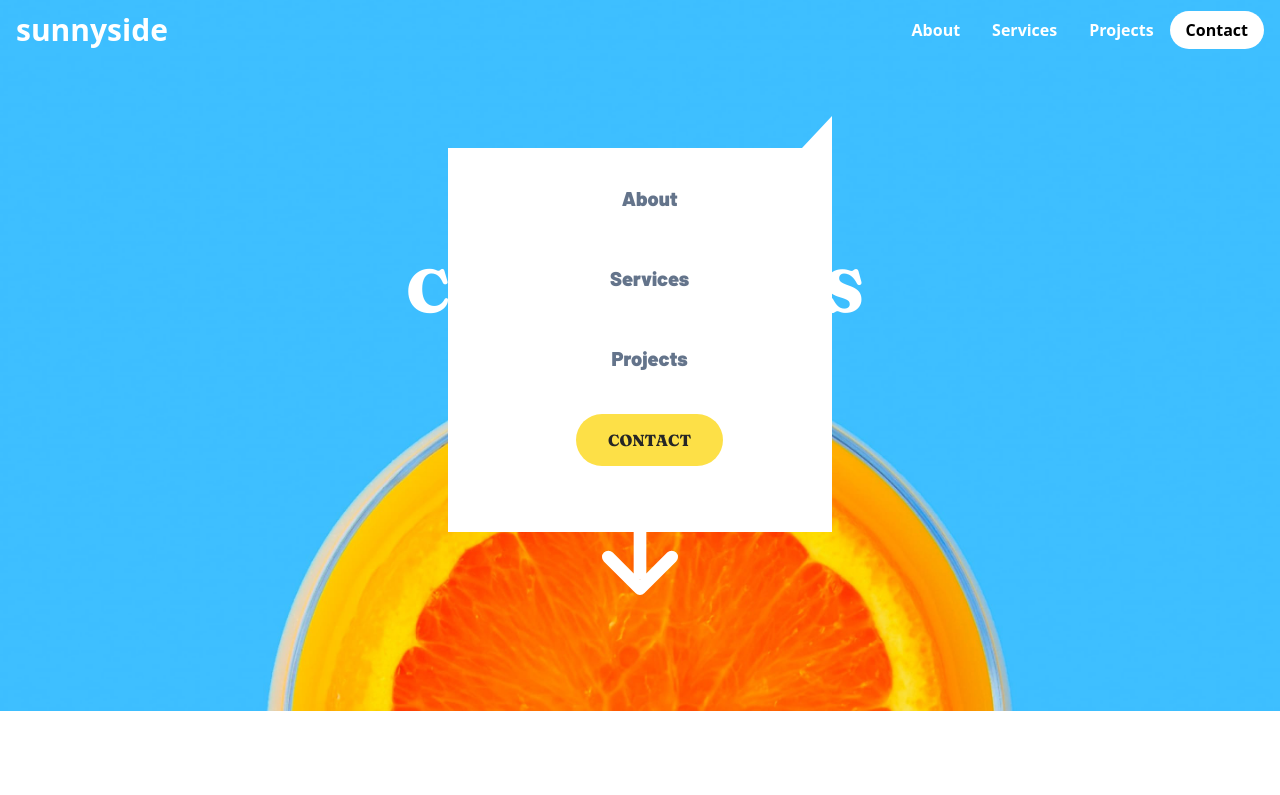
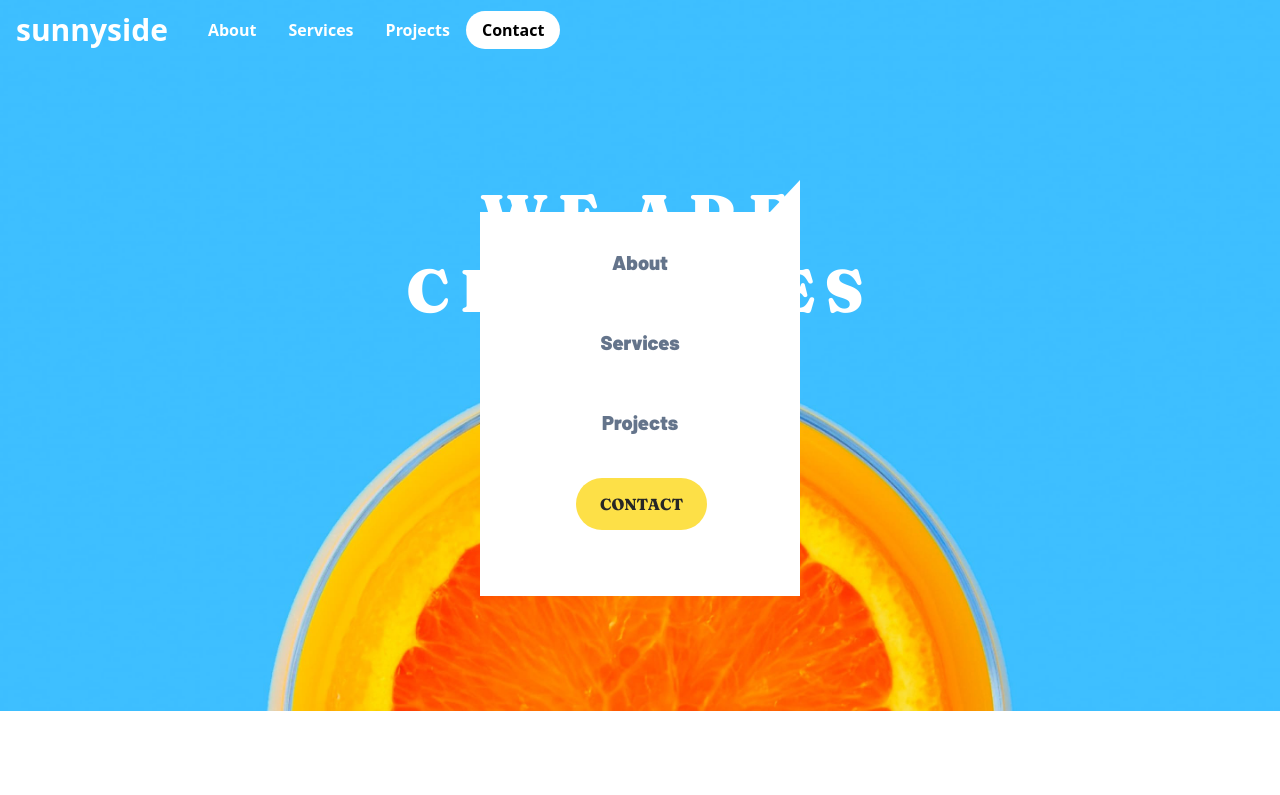
Before and after one commit to timbosTours/Frontend-Mentor-Sunnyside-Agency, a Next.js app: page / in a window 1280 px wide. Shown: the top 795 px of the page. Built offline with nearby package versions, Linux system fonts and the light colour scheme.

Commit message:
dropbox fixes

```diff
--- a/components/Dropbox.tsx
+++ b/components/Dropbox.tsx
@@ -15,13 +15,14 @@ const fraunces = Fraunces({
 
 function Dropbox() {
     return (
-        <div>
-            <div>
+        <div className="justify-center flex">
+            <div className="flex absolute top-16 -left-8">
                 <Triangle />
             </div>
-        <div className="absolute flex h-96 w-96 bg-white z-40 -left-48 -top-52">
+        <div className="absolute flex h-96 w-80 bg-white z-40 -top-36">
             <div>
-                <div className={barlow.className}>
+                    <div className={barlow.className}>
+                        <div className="w-80">
                 <Link href="/About" className="drop-link">
             About
         </Link>
@@ -32,9 +33,10 @@ function Dropbox() {
             Projects
                     </Link>
                     <div className={fraunces.className}>
-        <Link href="/Contact" className="px-8 py-4 m-32 font-bold text-neutral-800 bg-yellow-300 rounded-full hover:bg-slate-200 focus:outline-none focus:shadow-outline-blue active:bg-blue-800">
+        <Link href="/Contact" className="px-6 py-4 m-24 font-bold text-neutral-800 bg-yellow-300 rounded-full hover:bg-slate-200 focus:outline-none focus:shadow-outline-blue active:bg-blue-800">
             CONTACT
-                        </Link>
+                                </Link>
+                            </div>
                     </div>
                 </div>
             </div>
--- a/components/Navbar.tsx
+++ b/components/Navbar.tsx
@@ -5,16 +5,15 @@ import Dropbox from './Dropbox';
 
 
 const Navbar = () => {
-    const [isOpen, toggleOpen] =useState(false)
 
     return (
         <div>
-        <nav className="flex absolute items-center w-full justify-between px-4 py-3 z-50">
+        <nav className="flex absolute items-center w-96 justify-between px-4 py-3 z-50">
         <div className="flex items-center text-3xl font-bold text-white mr-6">
         <h1 tabIndex={1}>sunnyside</h1>
         </div>
             <div className='md:hidden' >
-                <button onClick={()=> (!isOpen)}>
+                <button>
                     <Image
                         className="m-4"
                         src={"/images/icon-hamburger.svg"}
--- a/pages/index.tsx
+++ b/pages/index.tsx
@@ -1,10 +1,8 @@
+import { useState } from 'react'
 import Head from 'next/head'
-import { Fraunces } from '@next/font/google'
 import styles from '../styles/Home.module.css'
 import Navbar from '../components/Navbar'
 import Banner from '../components/Banner'
-import Image from 'next/image'
-import Link from 'next/link'
 import Content from '../components/Content'
 import Footer from '../components/Footer'
 
@@ -19,7 +17,7 @@ export default function Home() {
         <meta name="viewport" content="width=device-width, initial-scale=1" />
         <link rel="icon" href="/favicon.ico" />
       </Head>
-        <Navbar/>
+      <Navbar />
         <Banner/>
       <main className={styles.main} >
 
--- a/styles/globals.css
+++ b/styles/globals.css
@@ -9,7 +9,7 @@
 }
 @layer base {
   .drop-link {
-    @apply px-40 py-4 pt-9 font-bold text-xl text-slate-500 flex text-center justify-center align-middle rounded-full hover:bg-transparent focus:outline-none active:bg-blue-800
+    @apply py-4 pt-9 font-bold text-xl text-slate-500 flex text-center justify-center hover:bg-transparent focus:outline-none active:bg-blue-800
   }
 }
 
--- a/tailwind.config.js
+++ b/tailwind.config.js
@@ -7,7 +7,7 @@ module.exports = {
   theme: {
     extend: {},
     screens: {
-      'sm': '640px',
+      'sm': '375px',
       // => @media (min-width: 640px) { ... }
 
       'md': '768px',
```
